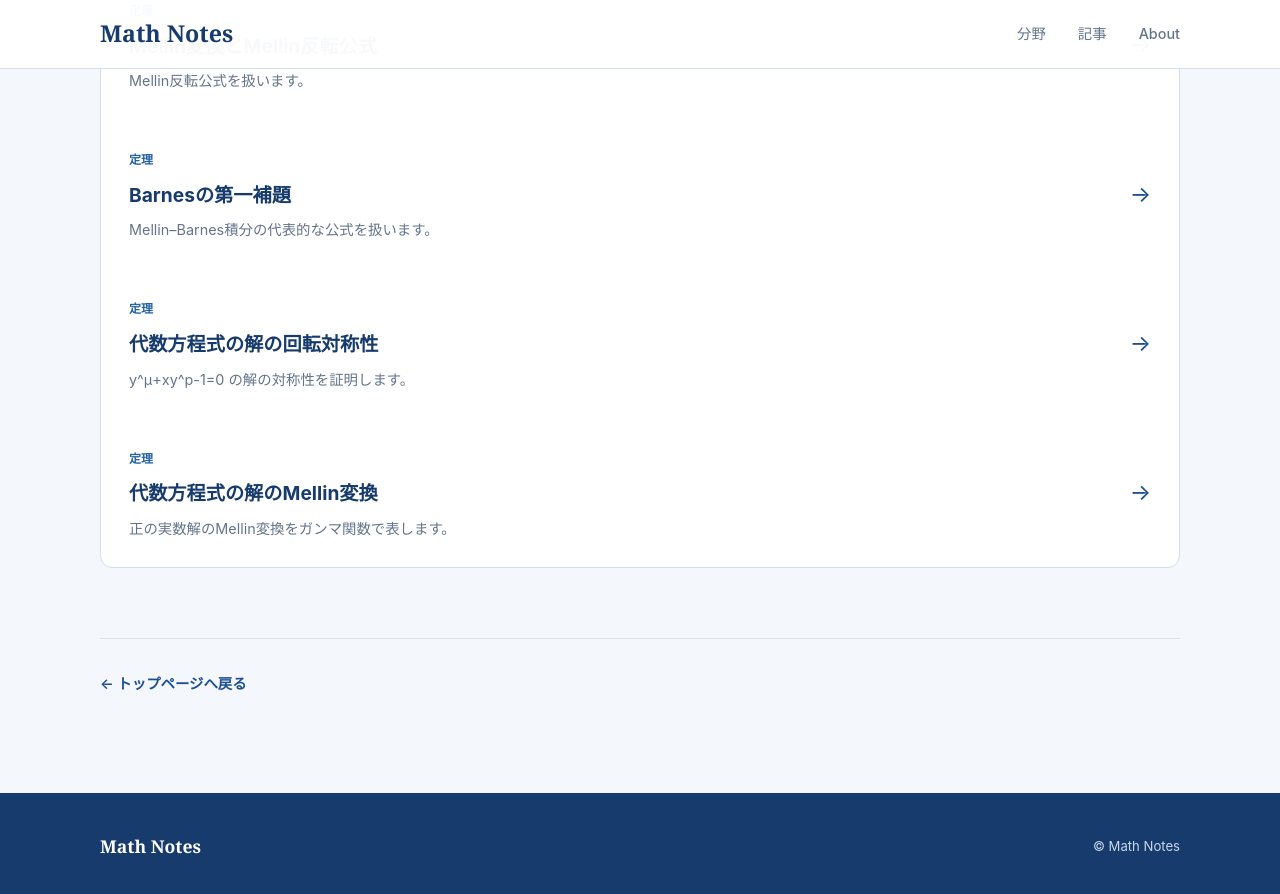
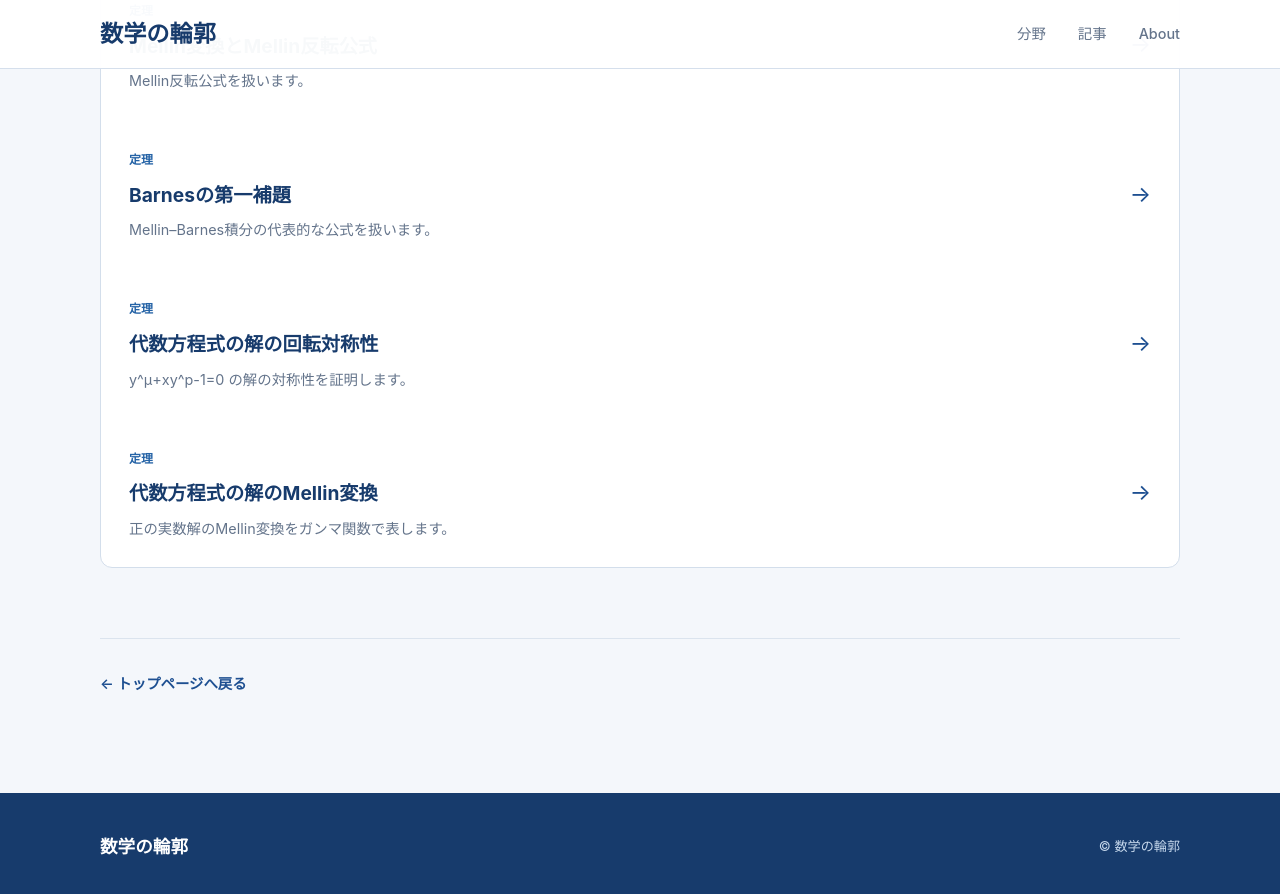
Before and after one commit to koukano/koukano.github.io, a Jekyll site: the page gamma-function/index.html, which Jekyll copies as it is, in a window 1280 px wide and 900 px high, scrolled down 2918 px. Shown: the top 894 px of the window. Built offline with Jekyll 4.4.1, drawn with Linux system fonts in a browser that asks for light colours.

Commit message:
Rename site to 数学の輪郭 in gamma-function/index.html

```diff
--- a/gamma-function/index.html
+++ b/gamma-function/index.html
@@ -7,13 +7,13 @@
   <meta name="robots" content="index, follow">
   <link rel="canonical" href="https://koukano.github.io/gamma-function/">
 
-  <title>ガンマ関数 | Math Notes</title>
+  <title>ガンマ関数 | 数学の輪郭</title>
   <link rel="stylesheet" href="/css/style.css">
 </head>
 <body>
   <header class="site-header">
     <div class="header-inner">
-      <a href="/" class="logo">Math Notes</a>
+      <a href="/" class="logo">数学の輪郭</a>
       <nav class="nav">
         <a href="/#topics">分野</a>
         <a href="/#articles">記事</a>
@@ -272,8 +272,8 @@
 
   <footer>
     <div class="footer-inner">
-      <p class="footer-logo">Math Notes</p>
-      <p class="copyright">© Math Notes</p>
+      <p class="footer-logo">数学の輪郭</p>
+      <p class="copyright">© 数学の輪郭</p>
     </div>
   </footer>
 </body>
```
